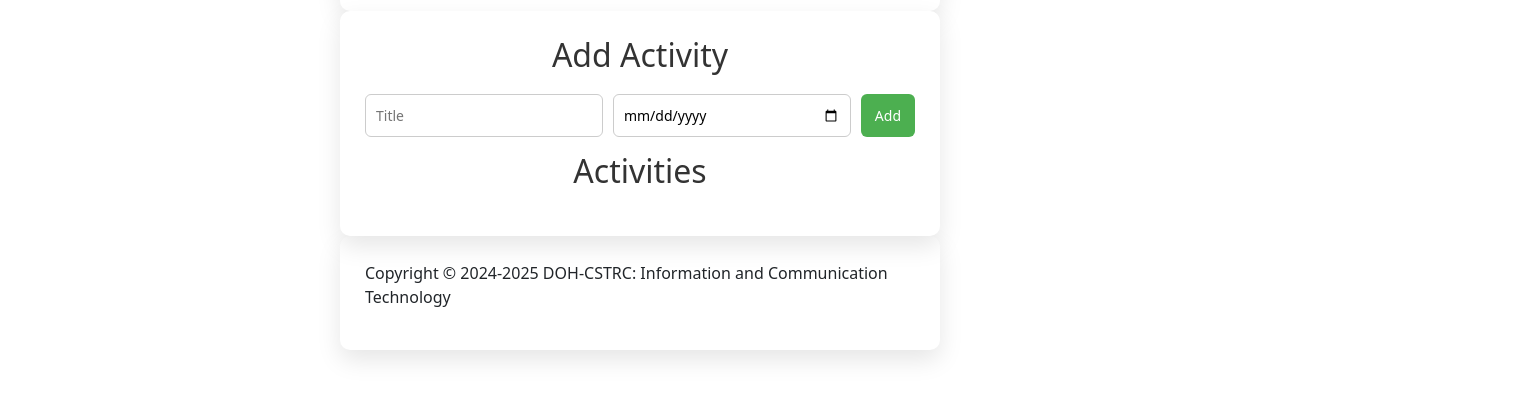
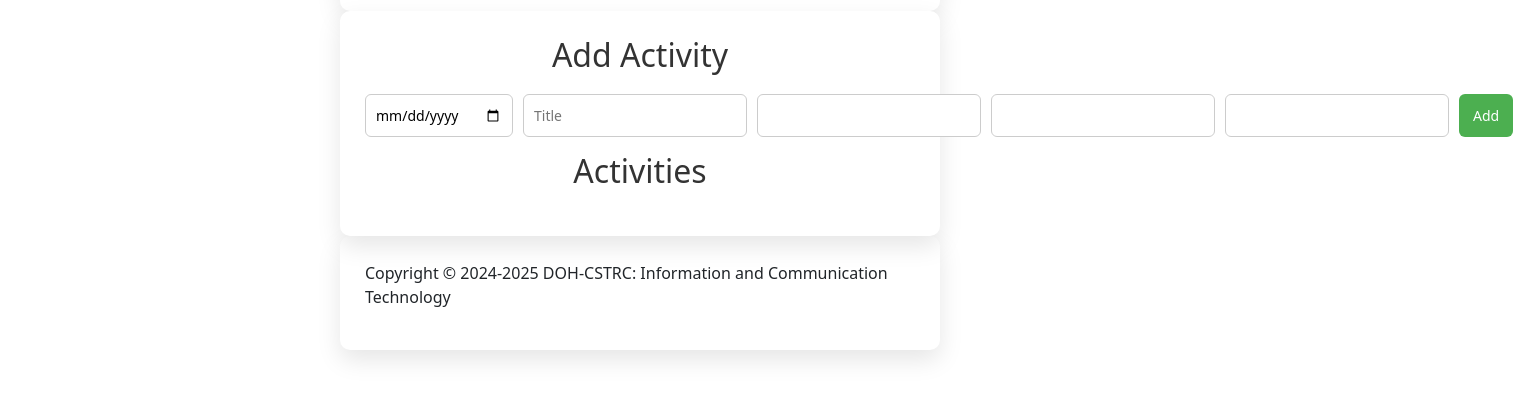
Before and after one commit to ely0295/doh-cstrc-activities-2026, a plain HTML site: page crud.html in a window 1280 px wide. Shown: the part 97-496 px from the top of the page, 1513 px wide, since content can reach past the window. Drawn offline with Linux system fonts and the light colour scheme; no server answers.

Commit message:
Update crud.html

```diff
--- a/crud.html
+++ b/crud.html
@@ -160,8 +160,11 @@ https://templatemo.com/tm-562-space-dynamic
   <h2>Add Activity</h2>
 
   <div class="form-group">
+    <input id="date" type="date">
     <input id="title" placeholder="Title">
-    <input id="date" type="date">
+    <input id="venue" type="text">
+    <input id="proponent" type="text">
+    <input id="attendees" type="text">
     <button class="add" onclick="addItem()">Add</button>
   </div>
 
```
